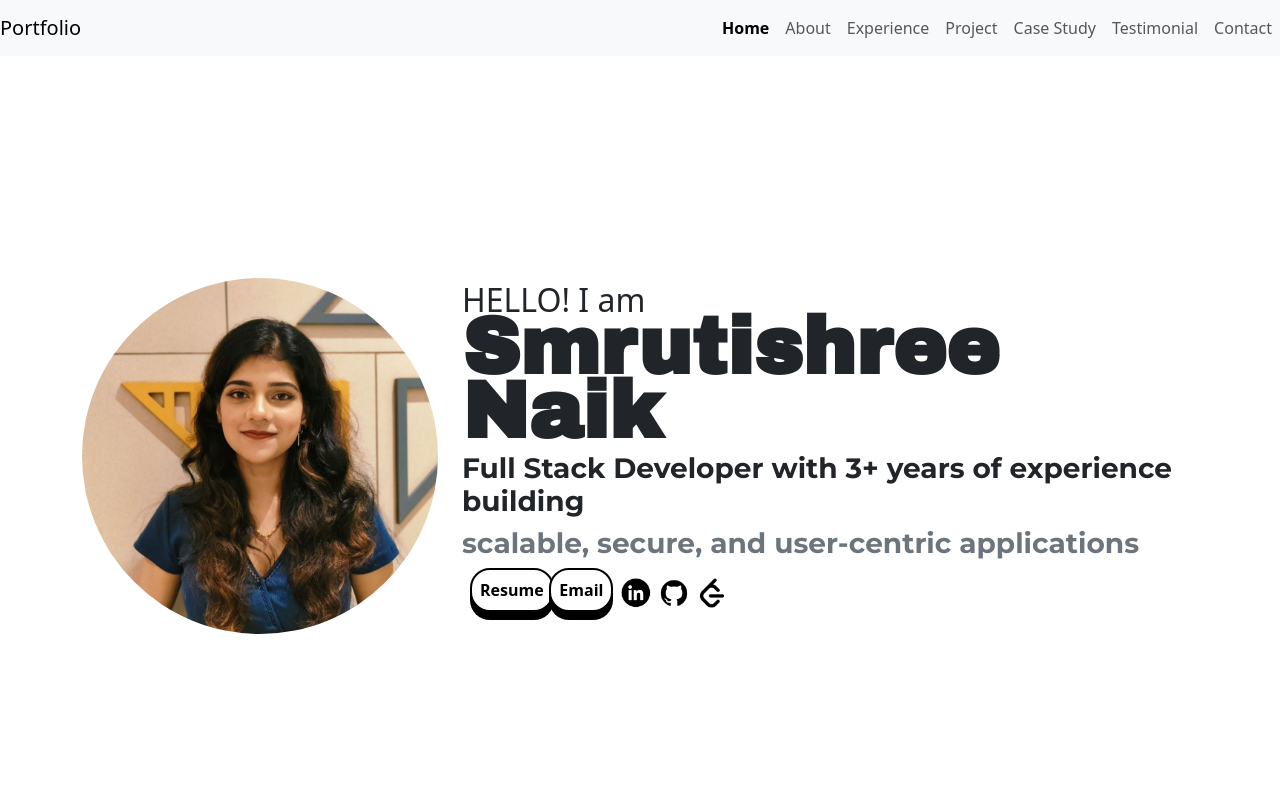
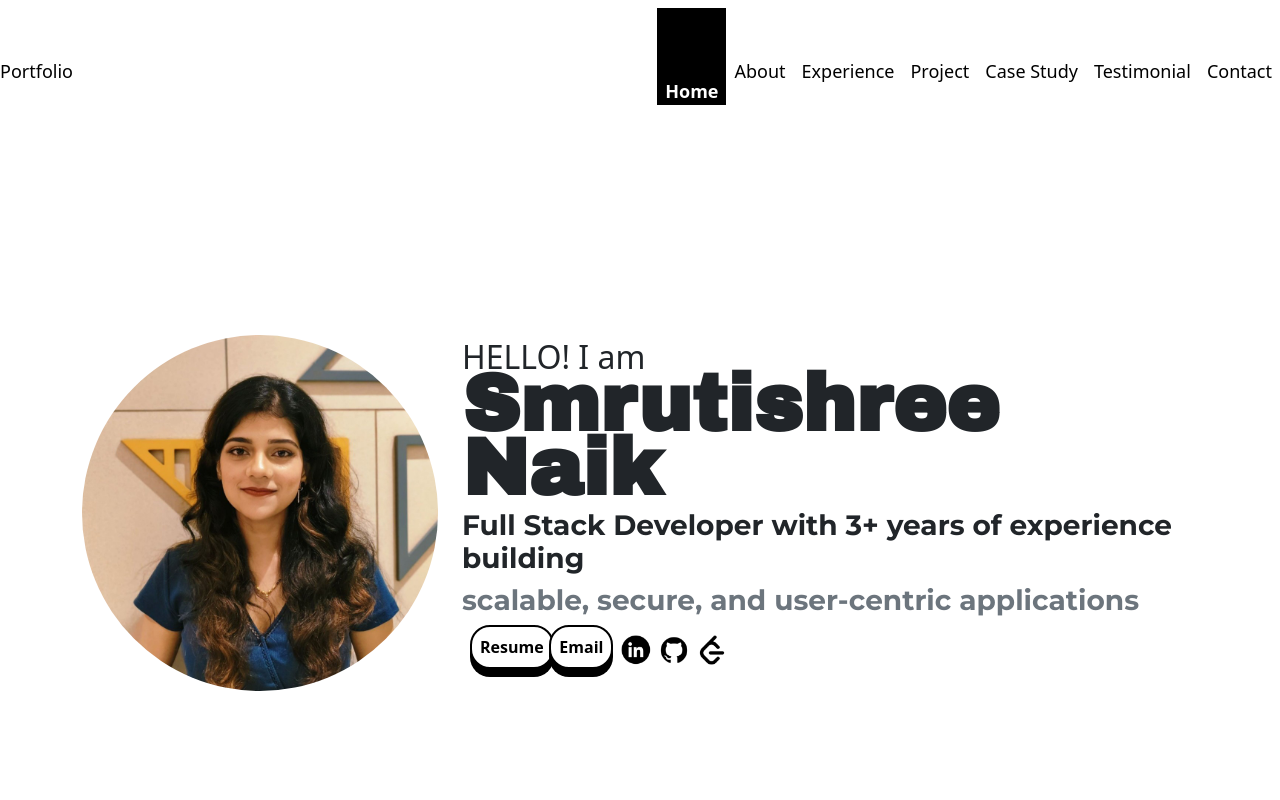
Before and after one commit to smrutishreenaik/Portfolio, a React (Vite) app in the folder portfolio-app/: page / in a window 1280 px wide. Shown: the top 800 px of the page. Built offline with nearby package versions, Linux system fonts and the light colour scheme; no server answers; grey boxes are pictures that could not be loaded.

Commit message:
fixed navbar css

```diff
--- a/portfolio-app/src/components/CustomNavbar.tsx
+++ b/portfolio-app/src/components/CustomNavbar.tsx
@@ -58,7 +58,7 @@
 
 
     return (
-        <Navbar expand="lg" sticky="top" bg="light">
+        <Navbar expand="lg" sticky="top" className="transparent-navbar">
             <Navbar.Brand href="#home">Portfolio</Navbar.Brand>
             <Navbar.Toggle aria-controls="navbar-nav" />
             <Navbar.Collapse id="navbar-nav">
```
